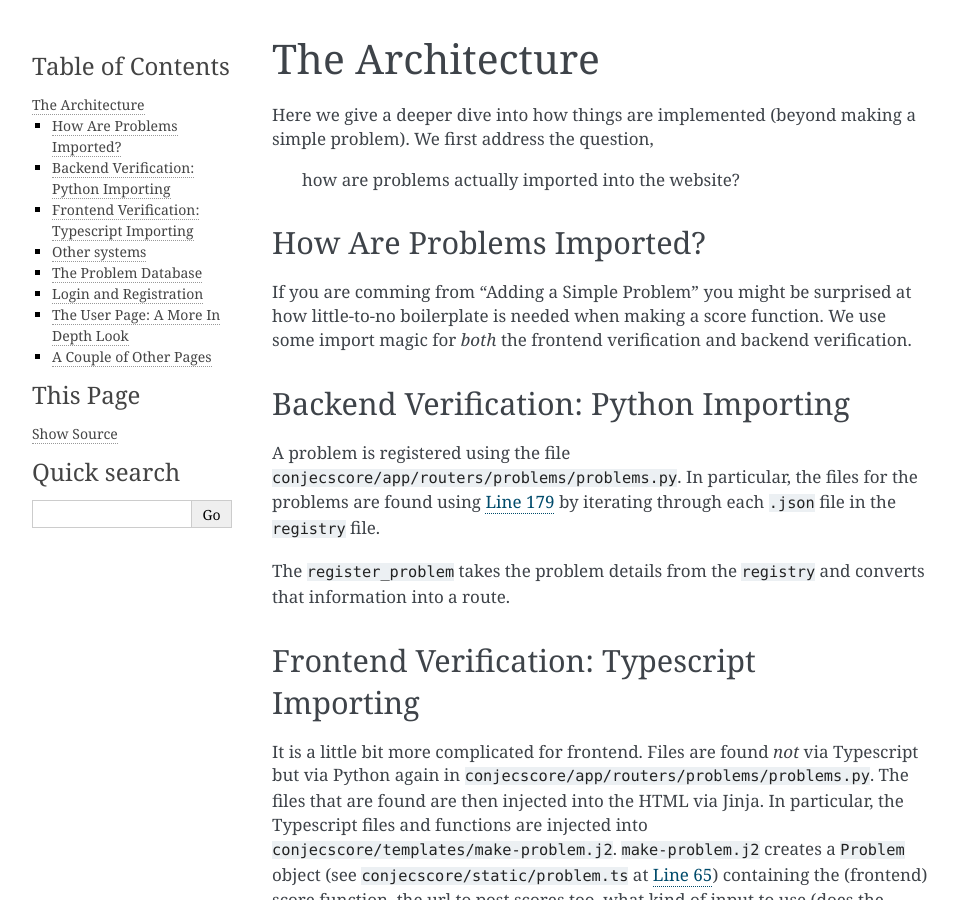
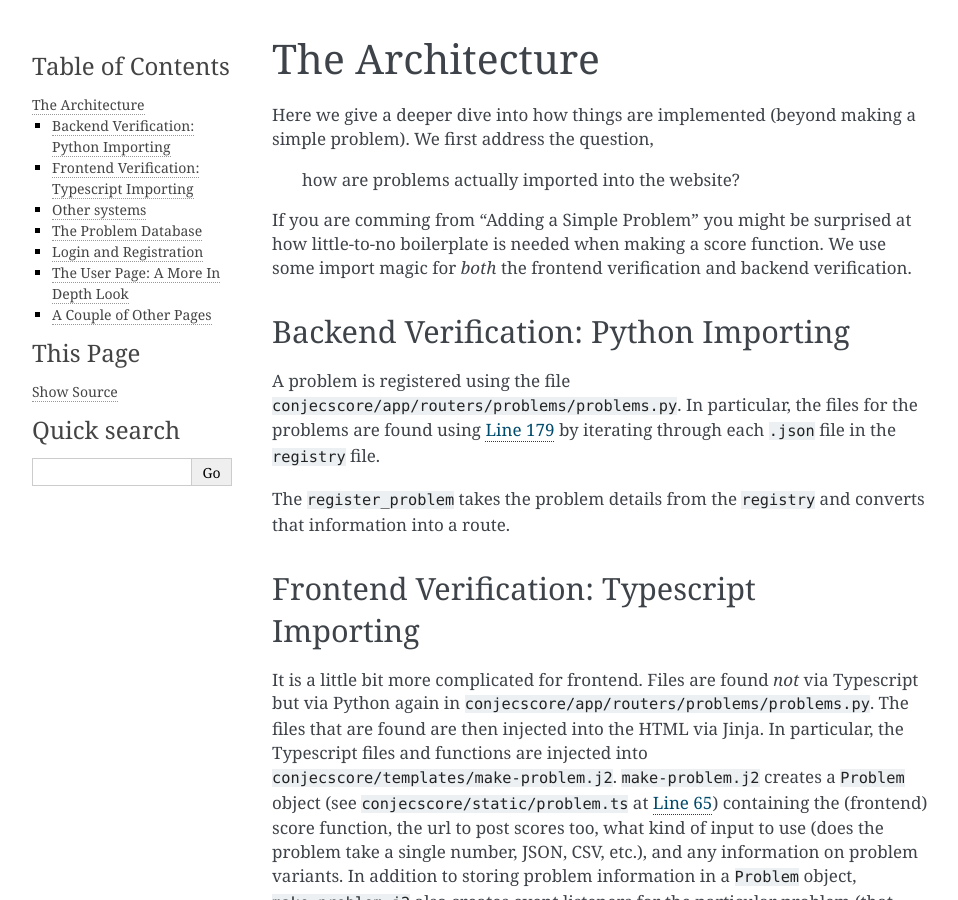
Before and after one commit to thyrgle/conjecscore, a Sphinx documentation site: the page built from docs/source/overview.rst, in a window 1280 px wide and 900 px high. Shown: the whole window, without its empty margins (148-1106 px from the left). Built offline with Sphinx 7.4.7, drawn with Linux system fonts in a browser that asks for light colours.

Commit message:
Removed mostly redundant section from overview docs.

```diff
--- a/docs/source/overview.rst
+++ b/docs/source/overview.rst
@@ -4,10 +4,6 @@ The Architecture
 Here we give a deeper dive into how things are implemented (beyond making a simple problem). We first address the question,
 
    how are problems actually imported into the website?
-
---------------------------
-How Are Problems Imported?
---------------------------
 
 If you are comming from "Adding a Simple Problem" you might be surprised at how little-to-no boilerplate is needed when making a score function. We use some import magic for *both* the frontend verification and backend verification.
 
```
